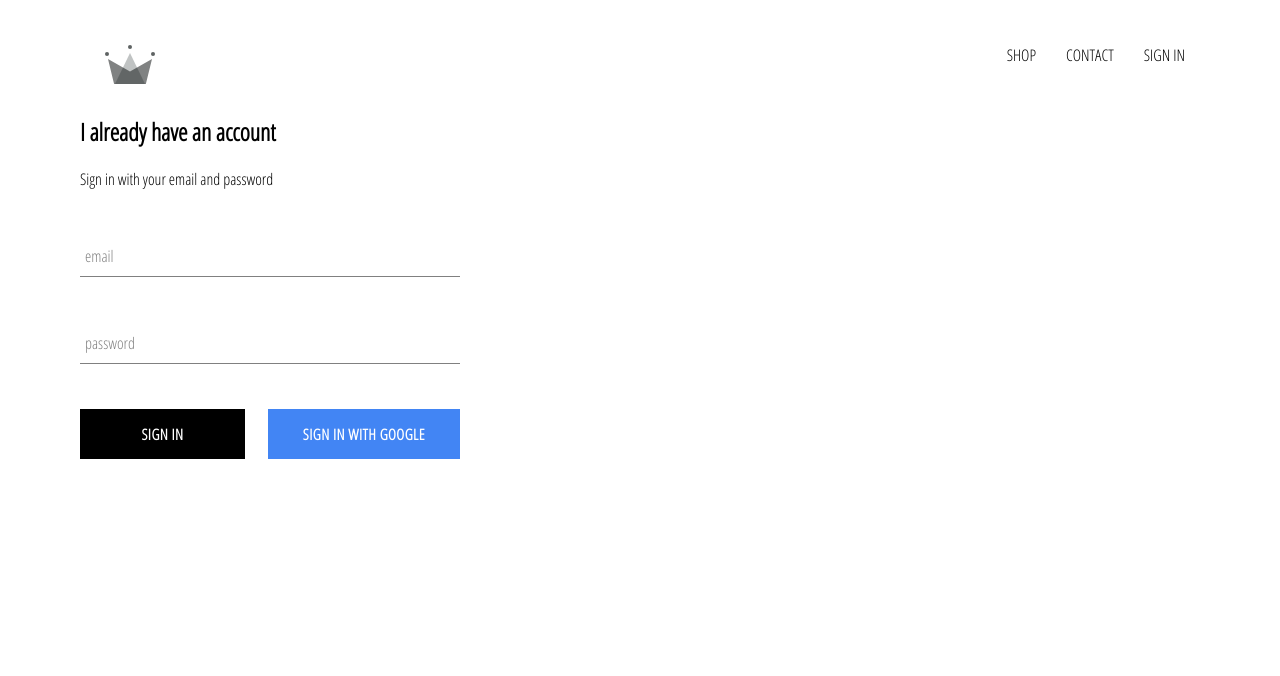
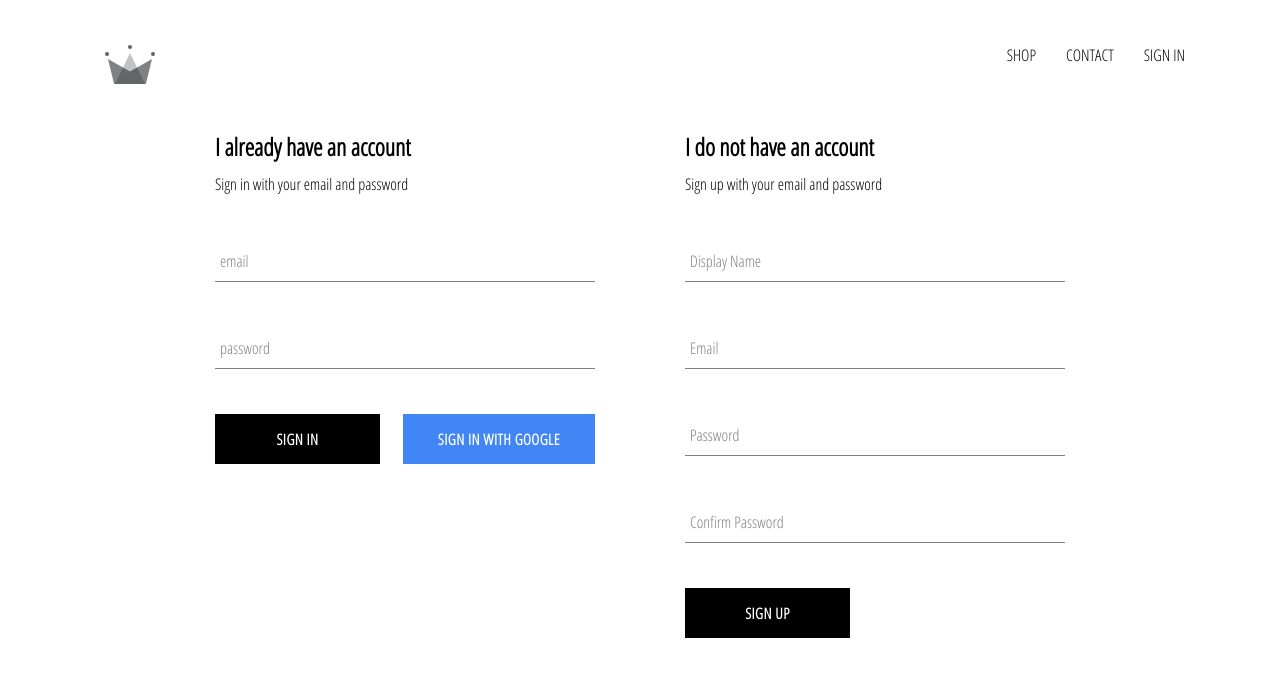
Before and after one commit to proIT324/reactjs-crown-clothing, a React (Create React App) app: page /signin in a window 1280 px wide. Shown: the top 676 px of the page. Built offline with nearby package versions, Linux system fonts and the light colour scheme; no server answers.

Commit message:
Added sign-up component

```diff
--- a/src/components/sign-in/sign-in.component.jsx
+++ b/src/components/sign-in/sign-in.component.jsx
@@ -28,7 +28,7 @@
 	render() {
 		return (
 			<div className="sign-in">
-				<h2>I already have an account</h2>
+				<h2 className="title">I already have an account</h2>
 				<span>Sign in with your email and password</span>
 				<FormInput
 					name="email"
--- /dev/null
+++ b/src/components/sign-up/sign-up.component.jsx
@@ -0,0 +1,104 @@
+import React, { Component } from 'react';
+
+import { auth, createUserProfileDocument } from '../../firebase/firebase.utils';
+
+import FormInput from '../form-input/form-input.component';
+import CustomButton from '../custom-button/custom-button.component';
+
+import './sign-up.styles.scss';
+
+class SignUp extends Component {
+	constructor(props) {
+		super(props);
+
+		this.state = {
+			displayName: '',
+			email: '',
+			password: '',
+			confirmPassword: ''
+		};
+	}
+
+	handleSubmit = async event => {
+		event.preventDefault();
+
+		const { displayName, email, password, confirmPassword } = this.state;
+
+		if (password !== confirmPassword) {
+			alert("password doesn't match");
+			return;
+		}
+
+		try {
+			const { user } = await auth.createUserWithEmailAndPassword(
+				email,
+				password
+			);
+
+			await createUserProfileDocument(user, { displayName });
+
+			this.setState({
+				displayName: '',
+				email: '',
+				password: '',
+				confirmPassword: ''
+			});
+		} catch (error) {
+			console.log(error);
+		}
+	};
+
+	handleChange = event => {
+		const { name, value } = event.target;
+
+		this.setState({ [name]: value });
+	};
+
+	render() {
+		const { displayName, email, password, confirmPassword } = this.state;
+
+		return (
+			<div className="sign-up">
+				<h2 className="title">I do not have an account</h2>
+				<span>Sign up with your email and password</span>
+				<form className="sign-up-form" onSubmit={this.handleSubmit}>
+					<FormInput
+						type="text"
+						name="displayName"
+						value={displayName}
+						onChange={this.handleChange}
+						label="Display Name"
+						required
+					/>
+					<FormInput
+						type="email"
+						name="email"
+						value={email}
+						onChange={this.handleChange}
+						label="Email"
+						required
+					/>
+					<FormInput
+						type="password"
+						name="password"
+						value={password}
+						onChange={this.handleChange}
+						label="Password"
+						required
+					/>
+					<FormInput
+						type="password"
+						name="confirmPassword"
+						value={confirmPassword}
+						onChange={this.handleChange}
+						label="Confirm Password"
+						required
+					/>
+					<CustomButton type="submit">SIGN UP</CustomButton>
+				</form>
+			</div>
+		);
+	}
+}
+
+export default SignUp;
--- /dev/null
+++ b/src/components/sign-up/sign-up.styles.scss
@@ -0,0 +1,9 @@
+.sign-up {
+	display: flex;
+	flex-direction: column;
+	width: 380px;
+
+	.title {
+		margin: 10px 0;
+	}
+}
--- a/src/pages/sign-in-and-sign-up/sign-in-and-sign-up.component.jsx
+++ b/src/pages/sign-in-and-sign-up/sign-in-and-sign-up.component.jsx
@@ -1,6 +1,7 @@
 import React, { Component } from 'react';
 
 import SignIn from '../../components/sign-in/sign-in.component';
+import SignUp from '../../components/sign-up/sign-up.component';
 
 import './sign-in-and-sign-up.scss';
 
@@ -12,8 +13,9 @@
 	}
 	render() {
 		return (
-			<div className="sign-in-and-sign-out">
+			<div className="sign-in-and-sign-up">
 				<SignIn />
+				<SignUp />
 			</div>
 		);
 	}
--- a/src/pages/sign-in-and-sign-up/sign-in-and-sign-up.scss
+++ b/src/pages/sign-in-and-sign-up/sign-in-and-sign-up.scss
@@ -0,0 +1,6 @@
+.sign-in-and-sign-up {
+	width: 850px;
+	display: flex;
+	justify-content: space-between;
+	margin: 30px auto;
+}
```
